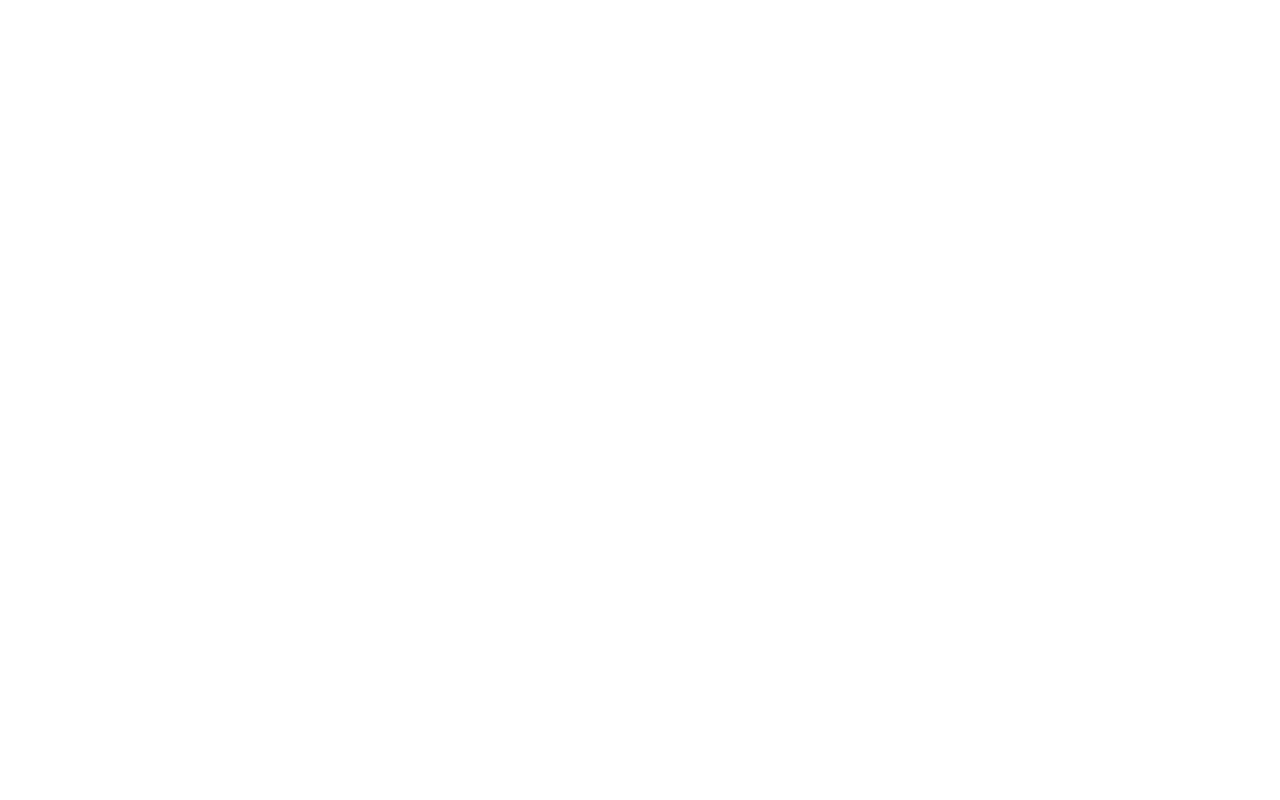
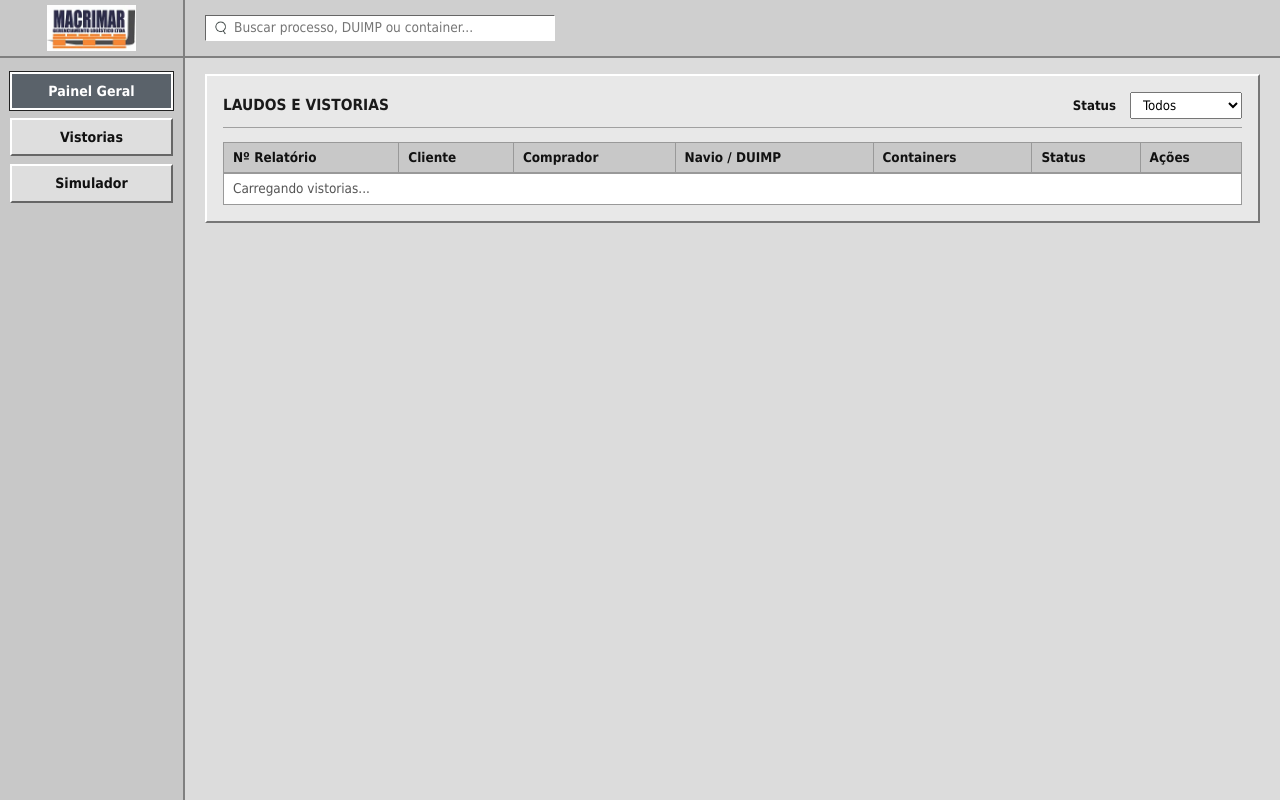
Before and after one commit to michelsmartins-s/simulador-alocacao-logistica, a plain HTML site: page src/laudos.html in a window 1280 px wide. Drawn offline with nearby package versions, Linux system fonts and the light colour scheme.

Commit message:
feat: adiciona conteudo do arquivo laudos.html (esqueci de salvar no commit anterior) corrige a conexao com o index.html

```diff
--- a/src/laudos.html
+++ b/src/laudos.html
@@ -0,0 +1,68 @@
+<!DOCTYPE html>
+<html lang="pt-BR">
+<head>
+    <meta charset="UTF-8">
+    <meta name="viewport" content="width=device-width, initial-scale=1.0">
+    <title>Macrimar Log - Vistorias e Laudos</title>
+    <link rel="icon" type="image/webp" href="img/MacrimarLogo.webp">
+    <link rel="stylesheet" href="css/modern-normalize.css">
+    <link rel="stylesheet" href="css/style.css">
+</head>
+<body>
+    <div class="header-logo">
+        <img src="img/MacrimarLogo.webp" alt="Macrimar Gerenciamento Logístico">
+    </div>
+
+    <header class="header-busca">
+        <div class="buscador">
+            <img src="img/lupa.png" alt="">
+            <input type="text" id="busca-geral" placeholder="Buscar processo, DUIMP ou container...">
+        </div>
+    </header>
+
+    <aside class="sidebar">
+        <a href="index.html" class="menu-btn ativo">Painel Geral</a>
+        <a href="laudos.html" class="menu-btn">Vistorias</a>
+        <a href="simulador.html" class="menu-btn">Simulador</a>
+    </aside>
+
+    <main class="workspace">
+        <section class="lista-processos">
+            <div class="lista-header">
+                <h2>Laudos e Vistorias</h2>
+                <div class="header-actions">
+                    <label for="filtro-status" style="font-size: 0.82rem; font-weight: bold;">Status</label>
+                    <select id="filtro-status" style="padding: 4px 8px; font-size: 0.82rem;">
+                        <option value="todos">Todos</option>
+                        <option value="concluido">Concluídos</option>
+                        <option value="inconcluido">Inconcluídos</option>
+                    </select>
+                </div>
+            </div>
+
+            <table class="tabela-dados">
+                <thead>
+                    <tr>
+                        <th>Nº Relatório</th>
+                        <th>Cliente</th>
+                        <th>Comprador</th>
+                        <th>Navio / DUIMP</th>
+                        <th>Containers</th>
+                        <th>Status</th>
+                        <th>Ações</th>
+                    </tr>
+                </thead>
+                <tbody id="tabela-todas-vistorias"></tbody>
+                <tr>
+                    <td colspan="7" class="tabela-vazia">Carregando vistorias...</td>
+                </tr>
+            </table>
+        </section>
+    </main>
+
+    <script src="https://cdn.jsdelivr.net/npm/@supabase/supabase-js@2"></script>
+    <script src="js/supabase.js"></script>
+    <script src="js/api.js"></script>
+    <script src="js/ui/vistoriasUi.js"></script>
+</body>
+</html>
```
Also changed, not shown: src/index.html (+1 -1 lines).
